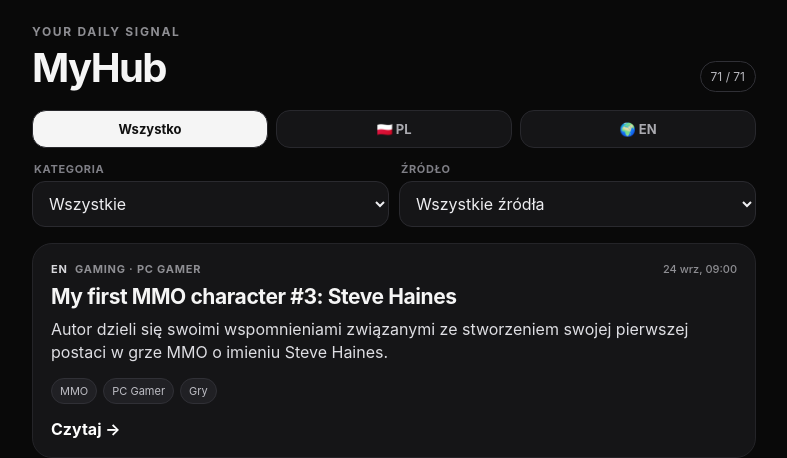
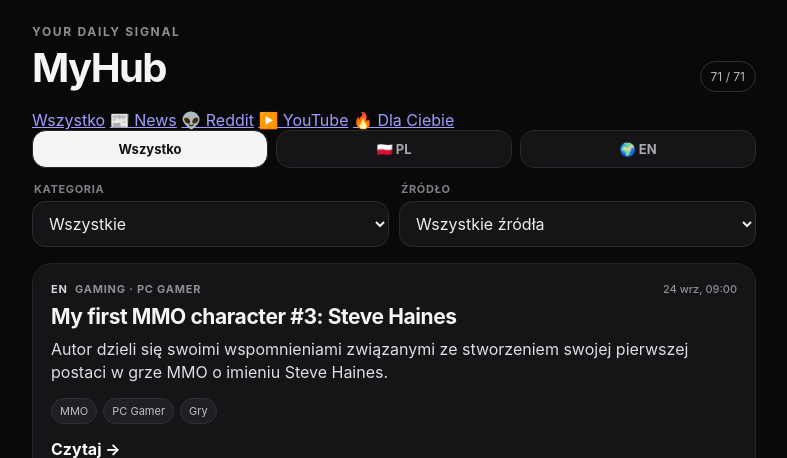
Before and after one commit to MikolajGrzelak/MyHub, a Flask app: page /?section=news in a window 1280 px wide. Shown: the top 458 px of the page, without its empty margins (246-1033 px from the left). Run offline with Flask 3, Linux system fonts and the light colour scheme.

Commit message:
Add hub section tabs and Reddit matches

```diff
--- a/templates/index.html
+++ b/templates/index.html
@@ -21,6 +21,14 @@
       <span class="badge">{{ items|length }} / {{ total_count }}</span>
     </header>
 
+    <div class="section-tabs">
+      <a class="section-tab {% if not section %}active{% endif %}" href="/">Wszystko</a>
+      <a class="section-tab {% if section == 'news' %}active{% endif %}" href="/?section=news">📰 News</a>
+      <a class="section-tab {% if section == 'reddit' %}active{% endif %}" href="/?section=reddit">👽 Reddit</a>
+      <a class="section-tab {% if section == 'youtube' %}active{% endif %}" href="/?section=youtube">▶️ YouTube</a>
+      <a class="section-tab {% if section == 'priority' %}active{% endif %}" href="/?section=priority">🔥 Dla Ciebie</a>
+    </div>
+
     <div class="lang-tabs">
       <a class="lang-tab {% if not language %}active{% endif %}" href="/">Wszystko</a>
       <a class="lang-tab {% if language == 'pl' %}active{% endif %}" href="/?lang=pl">🇵🇱 PL</a>
@@ -29,6 +37,7 @@
 
     <form class="filters" method="get">
       {% if language %}<input type="hidden" name="lang" value="{{ language }}">{% endif %}
+      {% if section %}<input type="hidden" name="section" value="{{ section }}">{% endif %}
 
       <label>
         <span>Kategoria</span>
@@ -70,6 +79,10 @@
 
           <h2>{{ item.title }}</h2>
 
+          {% if item.matched_keywords %}
+            <div class="match">🔥 Match: {{ item.matched_keywords|join(', ') }}</div>
+          {% endif %}
+
           {% if item.language == 'pl' %}
             {% if item.summary %}<p class="summary-pl">{{ item.summary }}</p>{% endif %}
           {% elif item.summary_pl %}
@@ -77,6 +90,8 @@
           {% elif item.summary %}
             <p>{{ item.summary }}</p>
           {% endif %}
+
+          {% if item.thumbnail_url %}<img class="thumb" src="{{ item.thumbnail_url }}" alt="">{% endif %}
 
           {% if item.tags %}
             <div class="tags">
```
